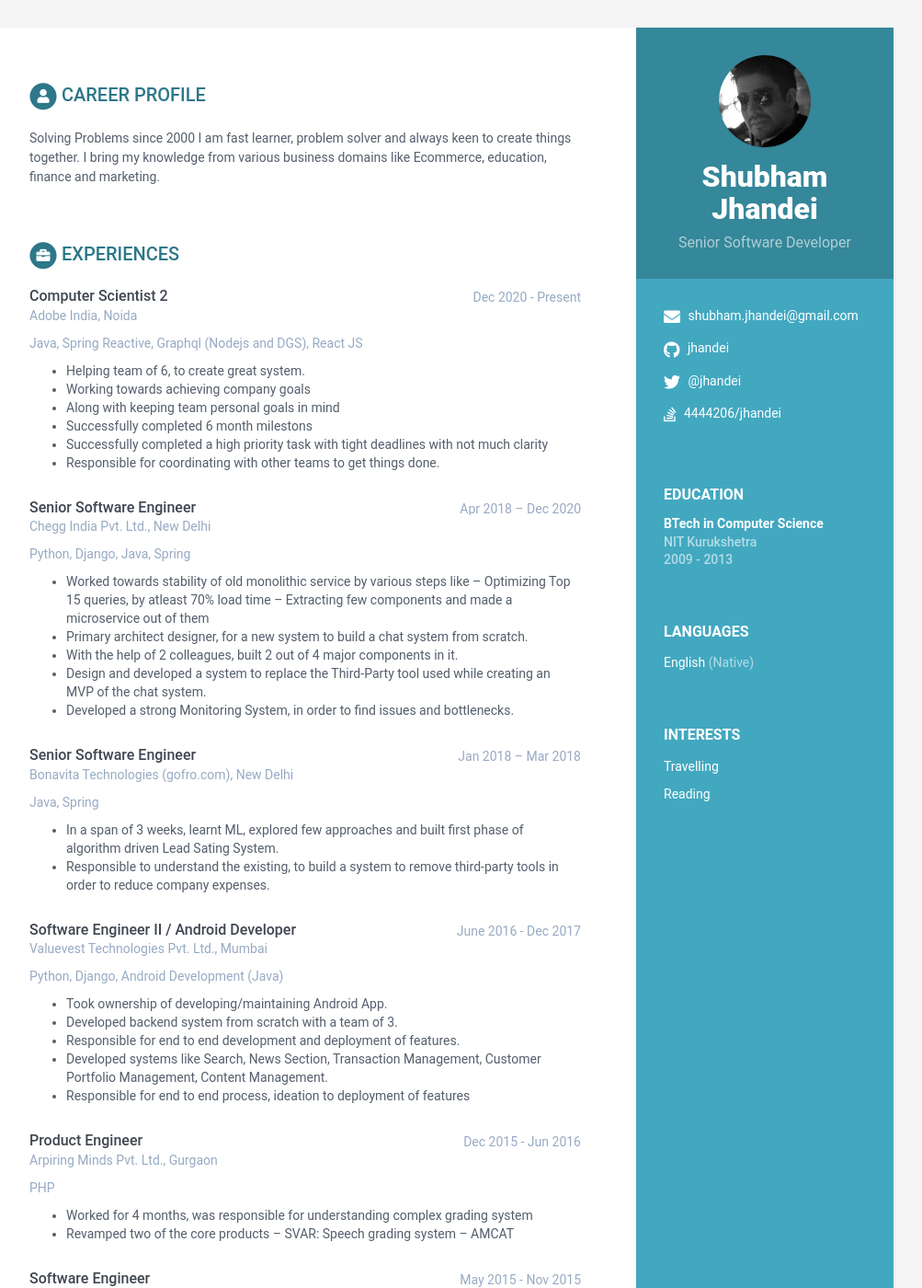
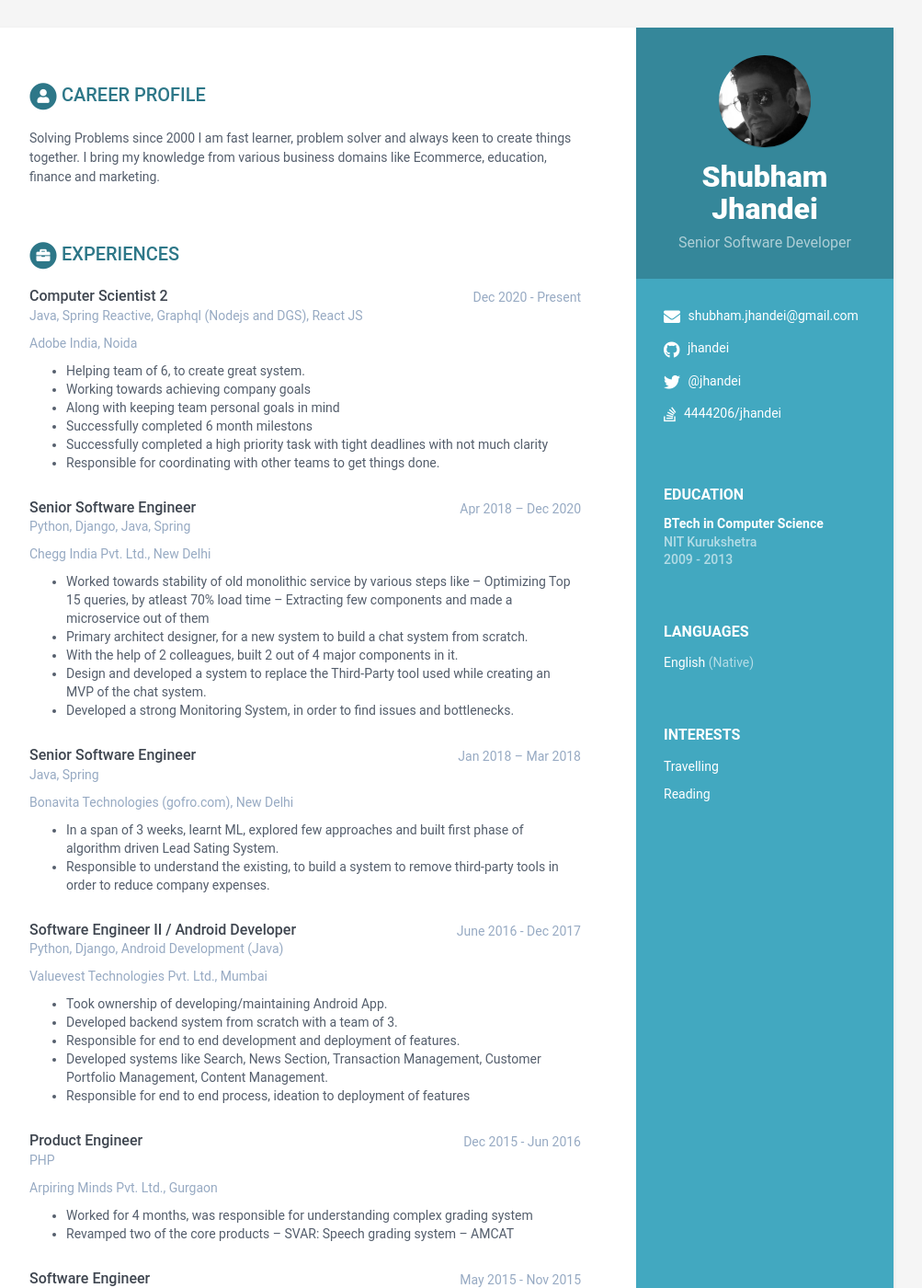
Before and after one commit to jhandei/shubham, a Jekyll site: the page built from index.html, in a window 1280 px wide and 1400 px high. Shown: the whole window at 92% size, without its empty margins (168-1171 px from the left). Built offline with Jekyll 4.4.1, drawn with Linux system fonts in a browser that asks for light colours; some of the changed text lies outside the part shown.

Commit message:
changing format

```diff
--- a/_includes/experiences.html
+++ b/_includes/experiences.html
@@ -19,8 +19,8 @@
         <div class="time">{{ experience.time }}</div>
       </div><!--//upper-row-->
 
+      <div class="company">{{ experience.stack }}</div>
       <div class="company">{{ experience.company }}</div>
-      <div class="company">{{ experience.stack }}</div>
 
     </div><!--//meta-->
 
```
